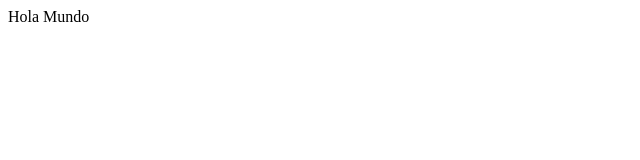
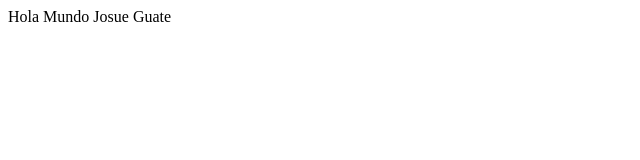
Before and after one commit to JosueGuate/Holamundo, a plain HTML site: page index.html in a window 1280 px wide. Shown: the full height of the page, 0-640 px from the left. Drawn offline with Linux system fonts and the light colour scheme.

Commit message:
Update index.html

```diff
--- a/index.html
+++ b/index.html
@@ -1,8 +1,8 @@
 <HTML>
 <HEAD>
-<TITLE>ejemplo hola mundo</TITLE>
+<TITLE>ejemplo hola mundo Josue Guate</TITLE>
 </HEAD>
 <BODY>
-<P>Hola Mundo</P>
+<P>Hola Mundo Josue Guate</P>
 </BODY>
 </HTML>
```
